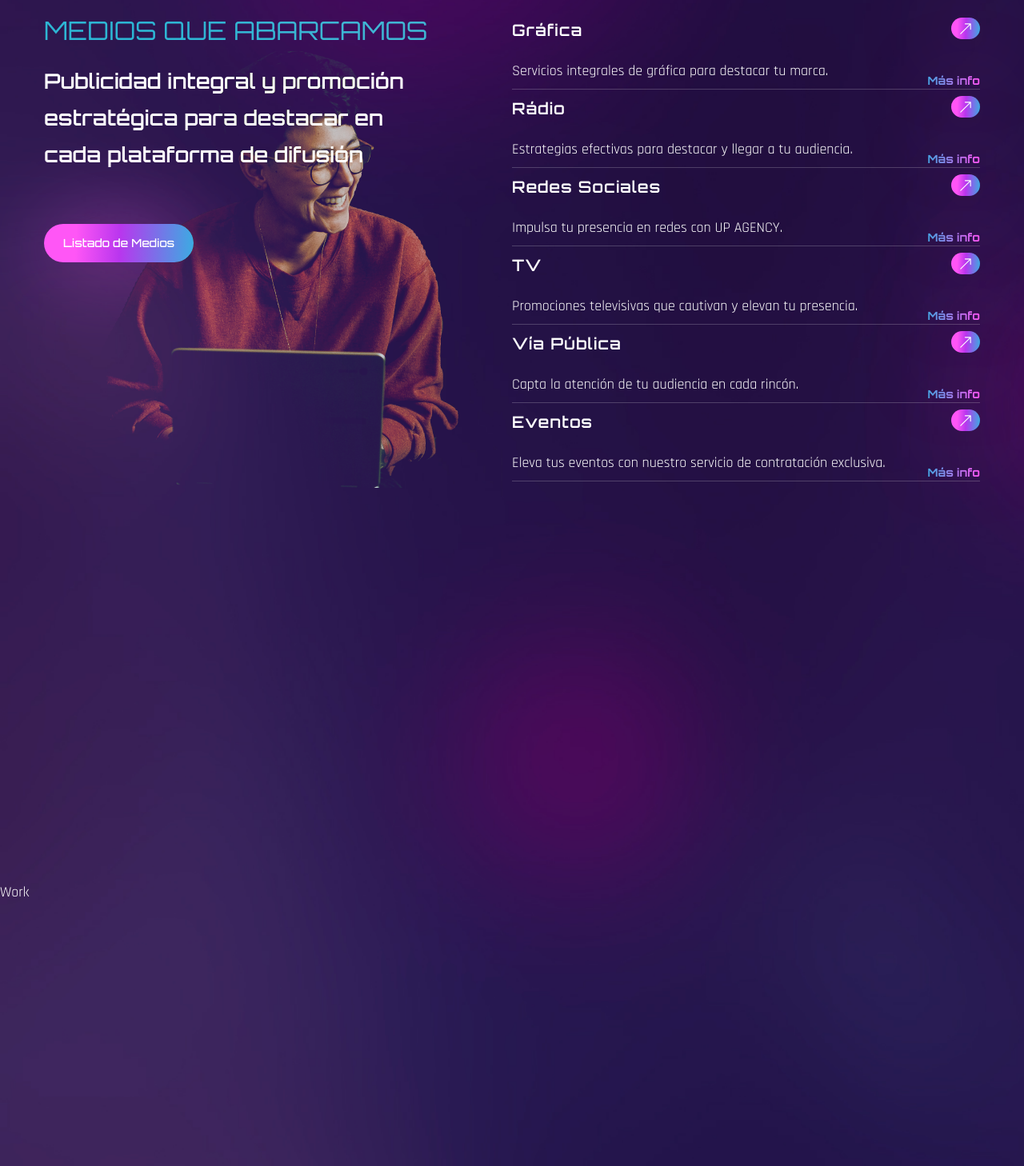
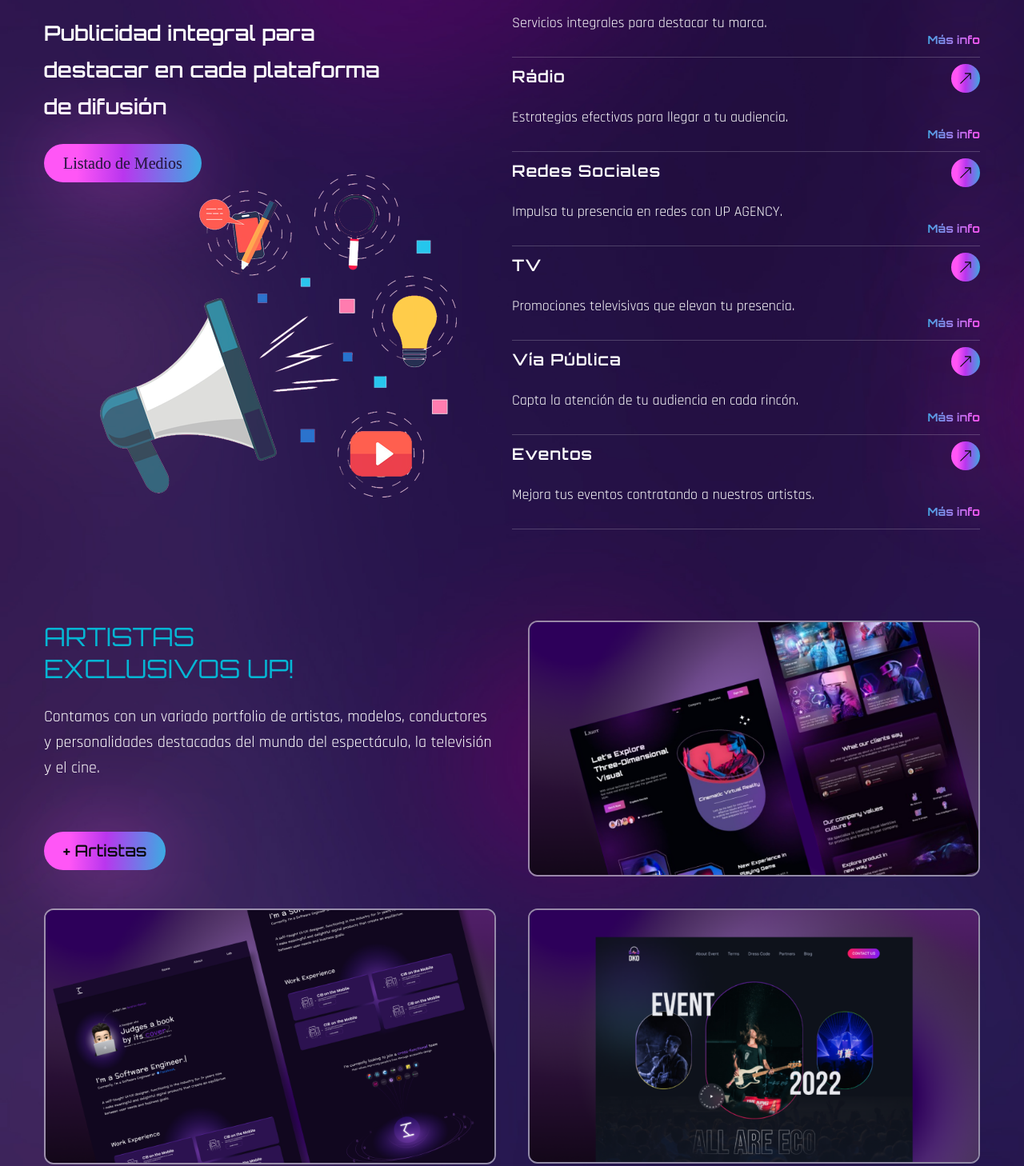
Before and after one commit to soyjuano/Up-Agency, a React (Create React App) app: page / in a window 1280 px wide. Shown: the part 1652-3110 px from the top of the page at 80% size. Built offline with nearby package versions, Linux system fonts and the light colour scheme; the HTML template or start-up script is replaced by a standard one; a web font is replaced by a local one.

Commit message:
creacion seccion artistas, centrado de texto

```diff
--- a/src/components/Nav.js
+++ b/src/components/Nav.js
@@ -38,7 +38,7 @@
             activeClass='active'
             smooth={true}
             spy={true}
-            offset={-100}
+            offset={-50}
             className='cursor-pointer w-[50px] h-[50px] flex items-center justify-center'>
             <BiUser />
           </Link>
@@ -47,6 +47,7 @@
             activeClass='active'
             smooth={true}
             spy={true}
+            offset={-50}
             className='cursor-pointer w-[50px] h-[50px] flex items-center justify-center'>
             <BsClipboardData />
           </Link>
@@ -55,6 +56,7 @@
             activeClass='active'
             smooth={true}
             spy={true}
+            offset={-50}
             className='cursor-pointer w-[50px] h-[50px] flex items-center justify-center'>
             <BsBriefcase />
           </Link>
--- a/src/components/Services.js
+++ b/src/components/Services.js
@@ -1,23 +1,24 @@
 import React from 'react';
 // iconos
 import { BsArrowUpRight } from 'react-icons/bs';
+import { BsArrowUpRightCircle } from "react-icons/bs";
 //motion
 import { motion } from 'framer-motion';
 //variantes
 import { fadeIn } from '../variants';
 
-// service data
+// datos de servicios
 const services = [
 {
   name: 'Gráfica' ,
   description:
-  'Servicios integrales de gráfica para destacar tu marca.',
+  'Servicios integrales para destacar tu marca.',
  link: 'Más info',
 },
 {
   name: 'Rádio' ,
   description:
-  'Estrategias efectivas para destacar y llegar a tu audiencia.',
+  'Estrategias efectivas para llegar a tu audiencia.',
  link: 'Más info',
 },
 {
@@ -29,7 +30,7 @@
 {
   name: 'TV' ,
   description:
-  'Promociones televisivas que cautivan y elevan tu presencia.',
+  'Promociones televisivas que elevan tu presencia.',
  link: 'Más info',
 },
 {
@@ -41,7 +42,7 @@
 {
   name: 'Eventos' ,
   description:
-  'Eleva tus eventos con nuestro servicio de contratación exclusiva.',
+  'Mejora tus eventos contratando a nuestros artistas.',
  link: 'Más info',
 },
 
@@ -53,17 +54,26 @@
     <div className='container mx-auto'>
       <div className='flex flex-col lg:flex-row'>
         {/* texto e imagen*/}
-        <div className='flex-1 lg:bg-services lg:bg-bottom bg-no-repeat
+        <motion.div
+         variants={fadeIn('right', 0.3)}
+         initial="hidden"
+         whileInView={"show"}
+         viewport={{once: false, amount: 0.3}}
+        className='flex-1 lg:bg-services lg:bg-bottom bg-no-repeat
         mix-blend-lighten mb-12 lg:mb-0'>
           <h2 className='h2 text-secondary mb-6'>Medios que Abarcamos</h2>
-          <h3 className='h3 max-w-[455px] mb-16'>
-          Publicidad integral y promoción
-          estratégica para destacar en cada plataforma de difusión
+          <h3 className='h3 max-w-[455px] mb-6'>
+          Publicidad integral para destacar en cada plataforma de difusión
           </h3>
-          <button className='btn btn-sm'>Listado de Medios</button>
-          </div>
+          <button className='btn btn-sm text-primary font-tertiary text-[20px]'>Listado de Medios</button>
+          </motion.div>
 
-       <div className='flex-1'>
+       <motion.div
+        variants={fadeIn('left', 0.5)}
+        initial="hidden"
+        whileInView={"show"}
+        viewport={{once: false, amount: 0.3}}
+       className='flex-1'>
 
          {/* lista de servicios*/}
         <div>
@@ -71,7 +81,7 @@
             // estructura servicio
             const { name, description, link } = service;
             return (
-              <div className='border-b border-white/20 h-[90px] mb-[8px] flex'
+              <div className='border-b border-white/20 h-[110px] mb-[8px] flex'
               key={index}>
                 <div className='max-w-[476px]'>
                   <h4 className='text-[20px] tracking-wider font-primary
@@ -82,7 +92,7 @@
                   </div>
                 <div className='flex flex-col flex-1 items-end'>
                   <a href='#' className='btn w-9 h-9 mb-[42px] flex justify-center items-center'>
-                    <BsArrowUpRight />
+                    <BsArrowUpRight className='text-primary'/>
                   </a>
                   <a href='#' className='text-gradient text-sm'>
                     {link}
@@ -93,7 +103,7 @@
             );
           })}
         </div>
-        </div>
+        </motion.div>
       </div>
     </div>
   </section>
--- a/src/components/Work.js
+++ b/src/components/Work.js
@@ -1,8 +1,110 @@
 import React from 'react';
+// motion
+import { motion } from 'framer-motion';
+// variantes
+import { fadeIn } from '../variants';
+// imagenes
+import Img1 from '../assets/portfolio-img1.png';
+import Img2 from '../assets/portfolio-img2.png';
+import Img3 from '../assets/portfolio-img3.png';
 
 const Work = () => {
   return (
-  <div className='section' id='work'>Work</div>
+    <section className='section' id='work'>
+      <div className='container mx-auto'>
+        <div className='flex flex-col lg:flex-row gap-x-10'>
+          <motion.div
+           variants={fadeIn('right', 0.3)}
+           initial="hidden"
+           whileInView={"show"}
+           viewport={{once: false, amount: 0.3}}
+          className='flex-1 flex flex-col gap-y-12 mb-10 lg:mb-0'>
+            {/* texto */}
+            <div className='text-center lg:text-left'>
+              <h2 className='h2 leading-tight text-secondary lg:mb-2 xl:mb-6'>
+                Artistas <br />
+                Exclusivos Up!
+              </h2>
+              <p className='min-w-sm xl:mb-16 mb-4 xl:text-[20px]'>
+                Contamos con un variado portfolio de artistas, modelos, conductores
+                y personalidades destacadas del mundo del espectáculo, la televisión
+                y el cine.
+              </p>
+              <button className="btn btn-sm text-primary text-[20px]">+ Artistas</button>
+            </div>
+
+            {/* imagen Mimi*/}
+            <div className='group relative overflow-hidden border-2 border-white/50
+            rounded-xl'>
+              {/* overlay */}
+              <div className='group-hover:bg-black/70 w-full h-full absolute z-40
+              transition-all duration-300'></div>
+                {/* img */}
+                <img className='group-hover:scale-125 transition-all duration-500' src={Img1} alt='' />
+                {/* subtitulo */}
+                <div className='absolute -bottom-full left-12 group-hover:bottom-24
+                transition-all duration-500 z-50'>
+                 <span className='text-gradient'>Mimi</span>
+                  </div>
+                {/* titulo */}
+                <div className='absolute -bottom-full left-12 group-hover:bottom-14
+                transition-all duration-700 z-50'>
+                  <span className='text-3x1 text-white'>Panelista</span>
+                </div>
+              </div>
+
+            </motion.div>
+            <motion.div
+             variants={fadeIn('left', 0.2)}
+             initial="hidden"
+             whileInView={"show"}
+             viewport={{once: false, amount: 0.3}}
+            className='flex-1 flex flex-col gap-y-10'>
+
+                 {/* imagen Barbie Velez */}
+            <div className='group relative overflow-hidden border-2 border-white/50 rounded-xl'>
+              {/* overlay */}
+              <div className='group-hover:bg-black/70 w-full h-full absolute z-40
+              transition-all duration-300'></div>
+                {/* img */}
+                <img className='group-hover:scale-125 transition-all duration-500' src={Img2} alt='' />
+                {/* subtitulo */}
+                <div className='absolute -bottom-full left-12 group-hover:bottom-24
+                transition-all duration-500 z-50'>
+                 <span className='text-gradient'>Modelo & Actriz</span>
+                  </div>
+                {/* titulo */}
+                <div className='absolute -bottom-full left-12 group-hover:bottom-14
+                transition-all duration-700 z-50'>
+                  <span className='text-3x1 text-white'>Barbie Velez</span>
+                </div>
+              </div>
+
+                {/* imagen Apache Ness */}
+            <div className='group relative overflow-hidden border-2 border-white/50 rounded-xl'>
+              {/* overlay */}
+              <div className='group-hover:bg-black/70 w-full h-full absolute z-40
+              transition-all duration-300'></div>
+                {/* img */}
+                <img className='group-hover:scale-125 transition-all duration-500' src={Img3} alt='' />
+                {/* subtitulo */}
+                <div className='absolute -bottom-full left-12 group-hover:bottom-24
+                transition-all duration-500 z-50'>
+                 <span className='text-gradient'>Cantante</span>
+                  </div>
+                {/* titulo */}
+                <div className='absolute -bottom-full left-12 group-hover:bottom-14
+                transition-all duration-700 z-50'>
+                  <span className='text-3x1 text-white'>Apache Ness</span>
+                </div>
+              </div>
+
+            </motion.div>
+
+
+          </div>
+        </div>
+      </section>
   );
 };
 
```
Also changed, not shown: src/components/About.js (+7 -7 lines), src/assets/services.png.
